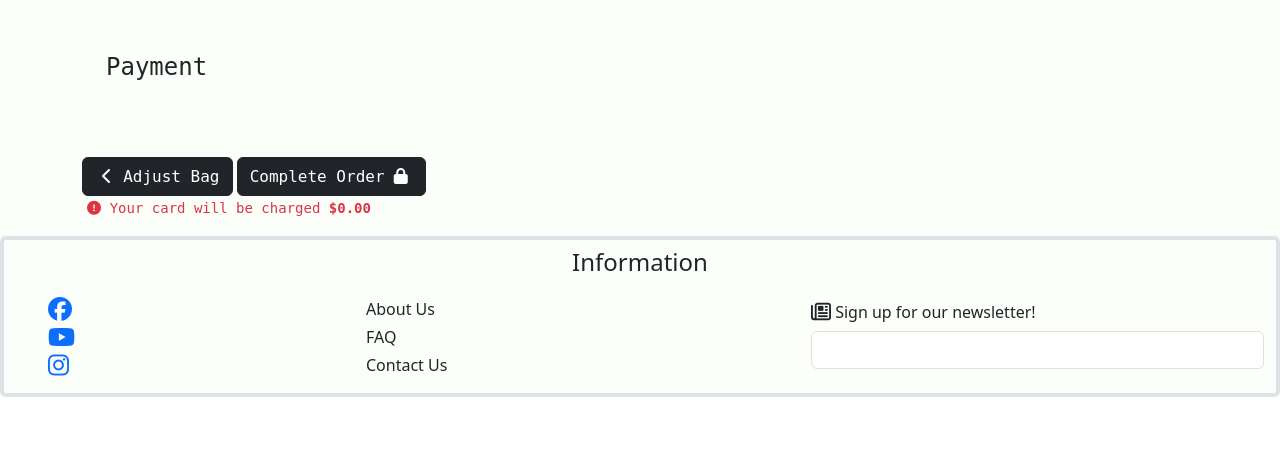
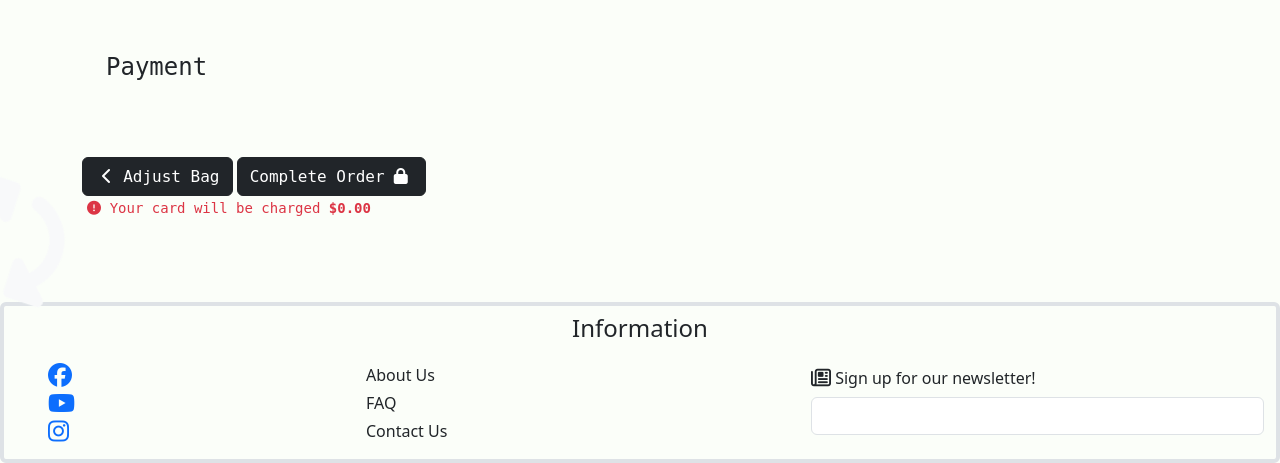
Before and after one commit to ZoeMacf/perfect-fit, a Django app: template checkout/templates/checkout/checkout.html in a window 1280 px wide. Shown: the part 1391-1854 px from the top of the page. Before the commit the page ends 1788 px from the top, so only its background shows below. Run offline with Django 5.2, Linux system fonts and the light colour scheme; the template is opened without the code that fills it: values that come from a table or form of the project are taken from there, others are empty; parts of the project's set-up code (start-up, migrations or seed data) failed here and were passed over; some libraries are stand-ins or nearby versions; some web fonts are replaced.

Commit message:
add missing loading-overlay div

```diff
--- a/checkout/templates/checkout/checkout.html
+++ b/checkout/templates/checkout/checkout.html
@@ -134,6 +134,14 @@
             </div>
         </div>
     </div>
+
+    <div id="loading-overlay">
+        <h1 class="text-light logo-font loading-spinner">
+            <span class="icon">
+                <i class="fas fa-3x fa-sync-alt fa-spin"></i>
+            </span>
+        </h1>
+    </div>
 {% endblock %}
 
 {% block postloadjs %}
```
